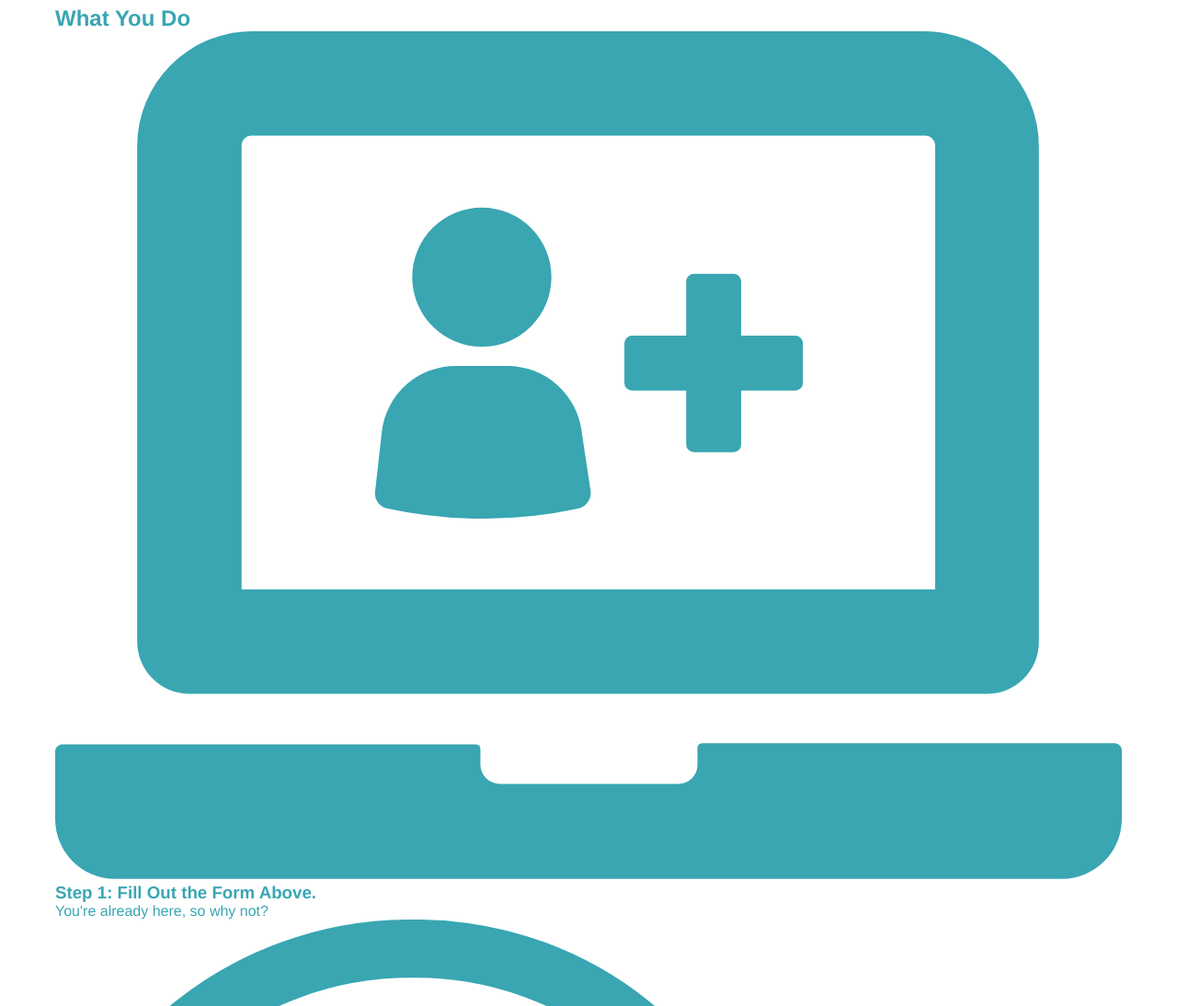
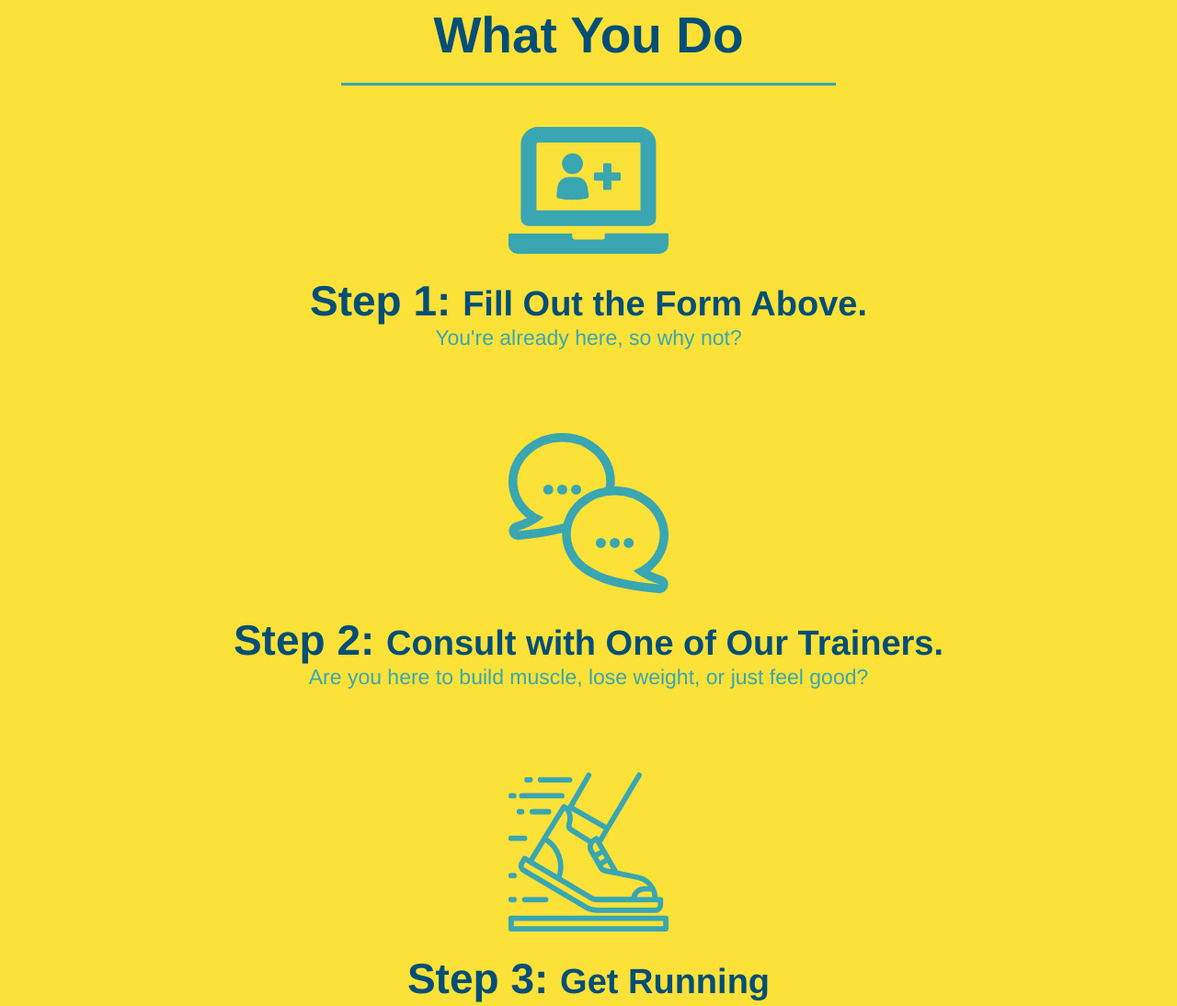
Before and after one commit to vanessamald/run-buddy, a plain HTML site: page index.html in a window 1280 px wide. Shown: the part 1200-2294 px from the top of the page at 92% size. Drawn offline with Linux system fonts and the light colour scheme; files whose address does not match are found by name.

Commit message:
style what you do section

```diff
--- a/assets/css/style.css
+++ b/assets/css/style.css
@@ -125,15 +125,6 @@ section {
     text-align: center;
 }
 
-.intro h2 {
-    font-size: 55px;
-    color: #024e76;
-    margin-bottom: 35px;
-    padding: 0 100px 20px 100px;
-    border-bottom: 3px solid;
-    border-color: #fce138;
-    display: inline-block;
-}
 
 .intro p {
     line-height: 1.7;
@@ -142,3 +133,50 @@ section {
     font-size: 20px;
     margin: 0 auto;
 }
+
+/*What You Do Style Start */
+.steps {
+    text-align: center;
+    background: #fce138;
+}
+
+.section-title {
+    font-size: 55px;
+    color: #024e76;
+    margin-bottom: 35px;
+    padding: 0 100px 20px 100px;
+    display: inline-block;
+    border-bottom: 3px solid;
+}
+
+.primary-border {
+    border-color: #fce138;
+}
+
+.secondary-border {
+    border-color: #39a6b2;
+}
+
+.steps div{
+    margin-bottom: 80px;
+}
+
+.steps img {
+    width: 15%;
+    margin: 10px 0;
+}
+
+.steps h3 {
+    color: #024e76;
+    font-size: 46px;
+    margin-top: 10px;
+}
+
+.steps p {
+    color: #39a6b2;
+    font-size: 23px;
+}
+
+.steps span {
+    font-size: 38px;
+}
--- a/index.html
+++ b/index.html
@@ -72,37 +72,37 @@
 
     <!--"what we do" section-->
     <section id="what-we-do" class="intro">
-        <h2>What We do</h2>
+        <h2 class="section-title primary-border">What We do</h2>
         <p>
             Lorem ipsum dolor sit amet consectetur adipisicing elit. Labore enim natus tempore eos aliquam culpa architecto dolorum molestias, cumque minima reprehenderit dignissimos exercitationem, quae praesentium pariatur cupiditate nisi doloremque nemo?
         </p>
     </section>
 
     <!--"what you do" section-->
-    <section id="what-you-do">
-        <h2>What You Do</h2>
+    <section id="what-you-do" class="steps">
+        <h2 class="section-title secondary-border">What You Do</h2>
 
         <div>
             <img src="assets/images/step-1.svg" alt="" />
-            <h3>Step 1: Fill Out the Form Above.</h3>
+            <h3>Step 1: <span>Fill Out the Form Above.</span></h3>
             <p>You're already here, so why not?</p>
         </div>
 
         <div>
             <img src="assets/images/step-2.svg" alt="" />
-            <h3>Step 2: Consult with One of Our Trainers.</h3>
+            <h3>Step 2: <span>Consult with One of Our Trainers.</span></h3>
             <p> Are you here to build muscle, lose weight, or just feel good?</p>
         </div>
 
         <div>
             <img src="assets/images/step-3.svg" alt="" />
-            <h3>Step 3: Get Running</h3>
+            <h3>Step 3: <span>Get Running</span></h3>
             <p>Hit the ground running (literally) once your trainer lays out your plan.</p>
         </div>
 
         <div>
             <img src="assets/images/step-4.svg" alt="" />
-            <h3>Step 4: See Results.</h3>
+            <h3>Step 4: <span>See Results.</span></h3>
             <p>Bi-weekly checkins with your trainer will keep you focused</p>
         </div>
     </section>
```
